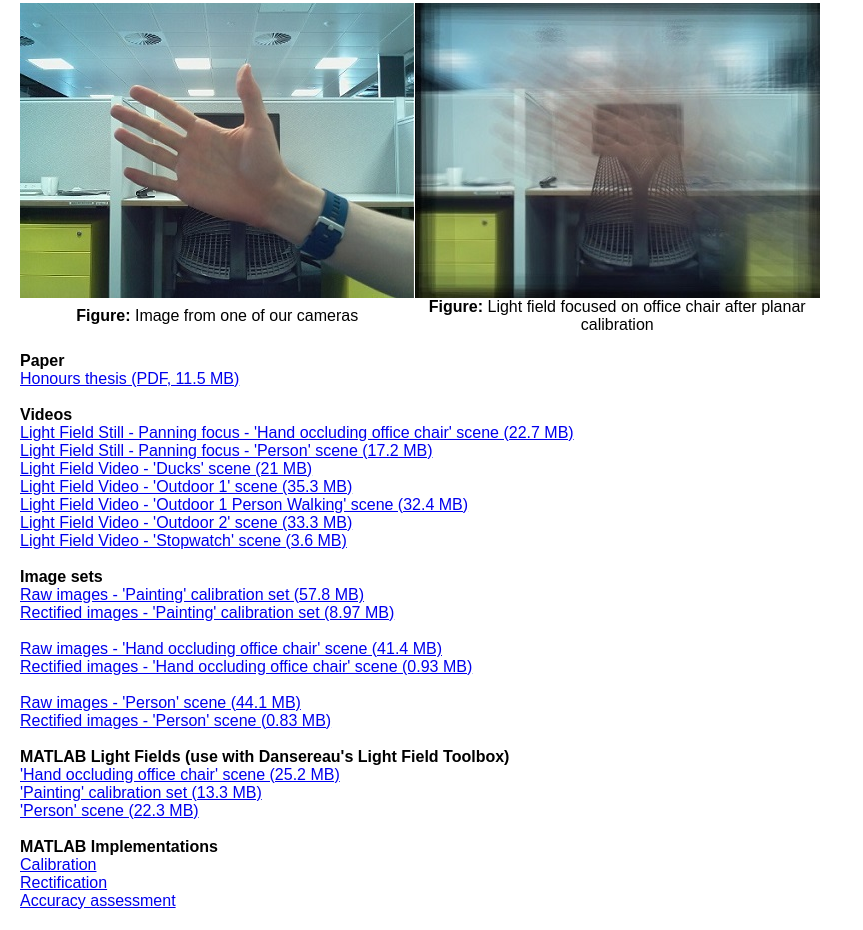
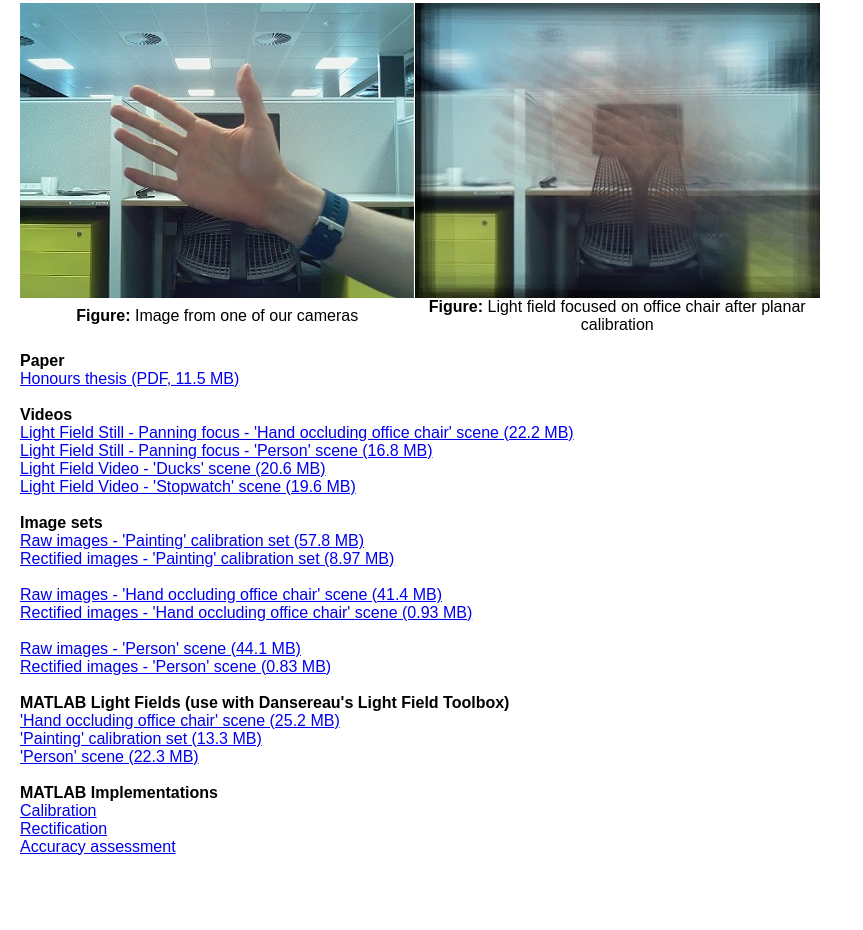
Before and after one commit to astewartau/Planar-LF-Calibration, a plain HTML site: page index.html in a window 1280 px wide. Shown: the part 491-1421 px from the top of the page, without its empty margins (0-863 px from the left). After the commit the page ends 1367 px from the top, so only its background shows below. Drawn offline with Linux system fonts and the light colour scheme.

Commit message:
Revert "Reverted LFS for download purposes"
This reverts commit 4628401a4e73acd9c2ca4ff7b128faefa35fd45c.

```diff
--- a/index.html
+++ b/index.html
@@ -71,13 +71,10 @@
                     <p>
                         </br>
                         <b>Videos</b><br/>
-                        <a href="data/Focus-Video-Hand.mp4">Light Field Still - Panning focus - 'Hand occluding office chair' scene (22.7 MB)</a><br/>
-                        <a href="data/Focus-Video-Person.mp4">Light Field Still - Panning focus - 'Person' scene (17.2 MB)</a><br/>
-                        <a href="data/LF-Video-Ducks.mp4">Light Field Video - 'Ducks' scene (21 MB)</a><br/>
-                        <a href="data/LF-Video-Outdoor-1.mp4">Light Field Video - 'Outdoor 1' scene (35.3 MB)</a><br/>
-                        <a href="data/LF-Video-Outdoor-2.mp4">Light Field Video - 'Outdoor 1 Person Walking' scene (32.4 MB)</a><br/>
-                        <a href="data/LF-Video-Outdoor-2.mp4">Light Field Video - 'Outdoor 2' scene (33.3 MB)</a><br/>
-                        <a href="data/LF-Video-Stopwatch.mp4">Light Field Video - 'Stopwatch' scene (3.6 MB)</a><br/>
+                        <a href="data/Focus-Video-Hand.avi">Light Field Still - Panning focus - 'Hand occluding office chair' scene (22.2 MB)</a><br/>
+                        <a href="data/Focus-Video-Person.avi">Light Field Still - Panning focus - 'Person' scene (16.8 MB)</a><br/>
+                        <a href="data/LF-Video-Ducks.avi">Light Field Video - 'Ducks' scene (20.6 MB)</a><br/>
+                        <a href="data/LF-Video-Stopwatch.avi">Light Field Video - 'Stopwatch' scene (19.6 MB)</a><br/>
                     </p>
                 </td>
             </tr>
```
Also changed, not shown: 8 other files.
